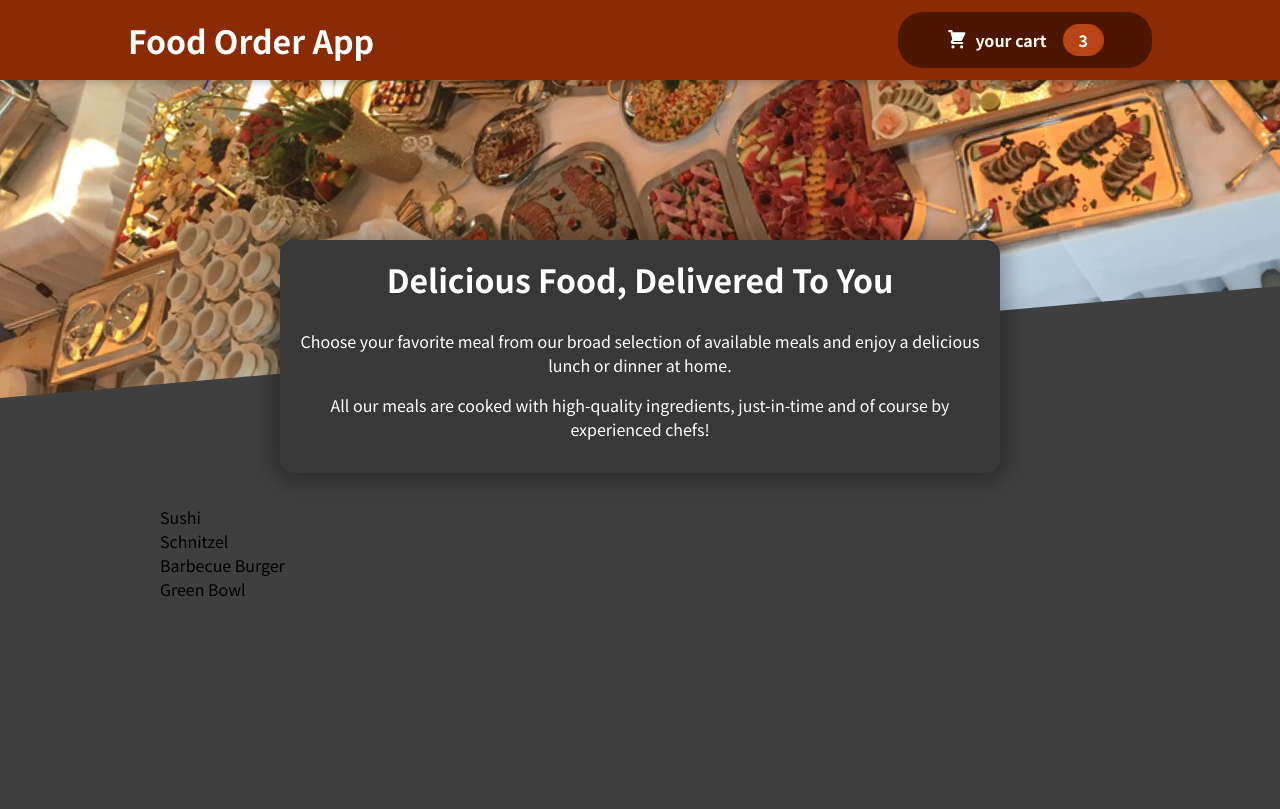
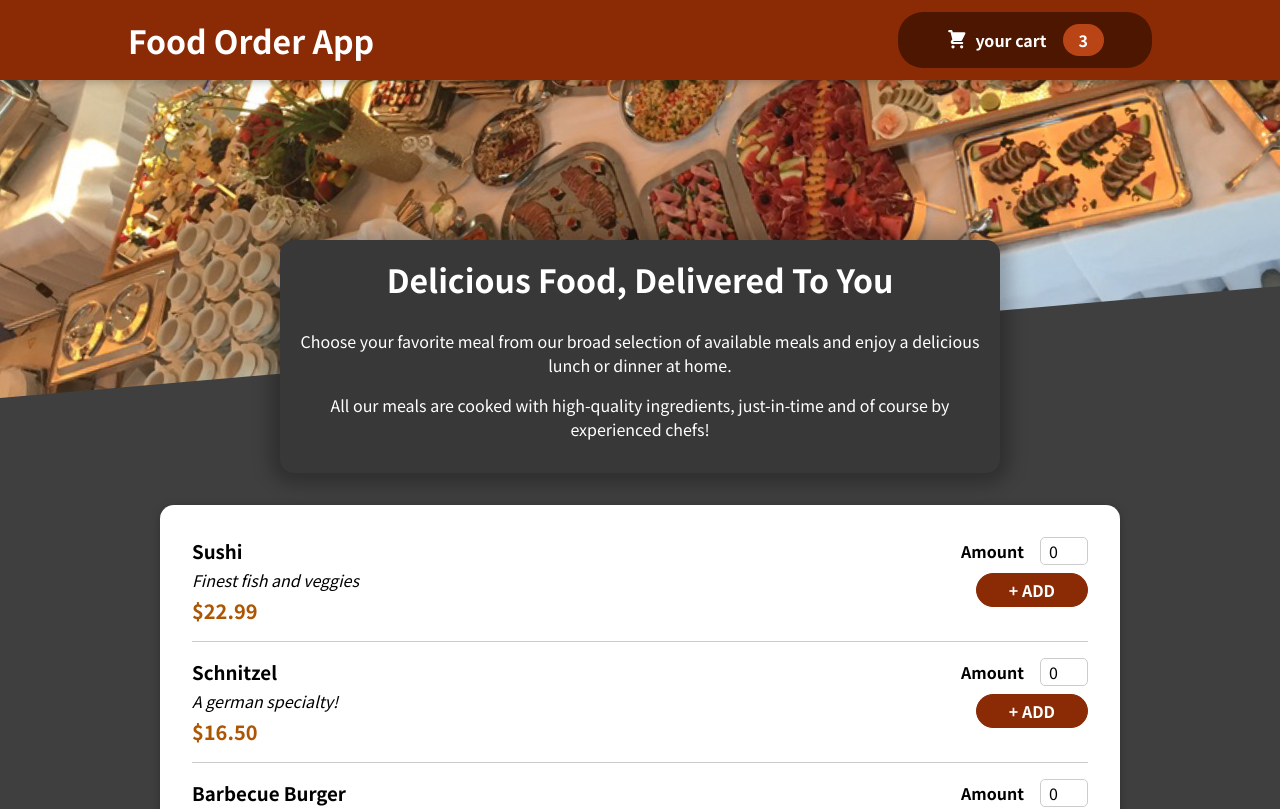
Before and after one commit to NinaCrnkovic/food-order-app, a React (Create React App) app: page / in a window 1280 px wide. Shown: the top 809 px of the page. Built offline with nearby package versions, Linux system fonts and the light colour scheme.

Commit message:
added Meals folder with components and css

```diff
--- a/src/App.js
+++ b/src/App.js
@@ -6,7 +6,10 @@ function App() {
   return (
     <React.Fragment>
       <Header/>
+      <main>
       <Meals/>
+      </main>
+
     </React.Fragment>
   );
 }
--- a/src/components/Meals/AvailableMeals.js
+++ b/src/components/Meals/AvailableMeals.js
@@ -1,43 +1,43 @@
-import classes from "./AvailableMeals.module.css"
+import Card from "../UI/Card";
+import MealItem from "./MealItem/MealItem";
+import classes from "./AvailableMeals.module.css";
 
-const DUMMY_MEALS = [
+const DummyMeals = [
   {
-      id: 'm1',
-      name: 'Sushi',
-      description: 'Finest fish and veggies',
+    id: "m1",
+    name: "Sushi",
+    description: "Finest fish and veggies",
     price: 22.99,
   },
   {
-      id: 'm2',
-      name: 'Schnitzel',
-      description: 'A german specialty!',
+    id: "m2",
+    name: "Schnitzel",
+    description: "A german specialty!",
     price: 16.5,
   },
   {
-      id: 'm3',
-      name: 'Barbecue Burger',
-      description: 'American, raw, meaty',
+    id: "m3",
+    name: "Barbecue Burger",
+    description: "American, raw, meaty",
     price: 12.99,
   },
   {
-      id: 'm4',
-      name: 'Green Bowl',
-      description: 'Healthy...and green...',
+    id: "m4",
+    name: "Green Bowl",
+    description: "Healthy...and green...",
     price: 18.99,
   },
 ];
 
-const AvailableMeals =()=>{
-    const mealList = DUMMY_MEALS.map( meal => <li>{meal.name}</li>
-
+const AvailableMeals = () => {
+    const mealList = DummyMeals.map((meal) => <MealItem key={meal.id} {...meal} />);
+  return (
+    <section className={classes.meals}>
+      <Card>
+        <ul>{mealList}</ul>
+      </Card>
+    </section>
   );
-    return <section className={classes.meals}>
-        <ul>
-            {mealList}
-        </ul>
-    </section>
-
-
 };
 
 export default AvailableMeals;
--- /dev/null
+++ b/src/components/Meals/MealItem/MealItem.js
@@ -0,0 +1,19 @@
+import classes from "./MealItem.module.css"
+import MealItemForm from "./MealItemForm";
+
+const MealItem = (props)=>{
+    const price = `$${props.price.toFixed(2)}`;
+    return <li className={classes.meal}>
+        <div>
+            <h3>{props.name}</h3>
+            <div className={classes.description}>{props.description}</div>
+            <div className={classes.price}>{price}</div>
+
+        </div>
+        <div>
+            <MealItemForm/>
+        </div>
+    </li>
+};
+
+export default MealItem;
--- /dev/null
+++ b/src/components/Meals/MealItem/MealItem.module.css
@@ -0,0 +1,22 @@
+.meal {
+    display: flex;
+    justify-content: space-between;
+    margin: 1rem;
+    padding-bottom: 1rem;
+    border-bottom: 1px solid #ccc;
+  }
+
+  .meal h3 {
+    margin: 0 0 0.25rem 0;
+  }
+
+  .description {
+    font-style: italic;
+  }
+
+  .price {
+    margin-top: 0.25rem;
+    font-weight: bold;
+    color: #ad5502;
+    font-size: 1.25rem;
+  }
--- /dev/null
+++ b/src/components/Meals/MealItem/MealItemForm.js
@@ -0,0 +1,18 @@
+import Input from '../../UI/Input';
+import classes from './MealItemForm.module.css'
+
+const MealItemForm =(props)=>{
+
+    return <form className={classes.form}>
+        <Input label="Amount" input={{
+            id: 'amount',
+            type: 'number',
+            min: '0',
+            max: '10',
+            step: '1',
+            defaultValue: '0'
+        }}/>
+        <button>+ ADD</button>
+    </form>
+}
+export default MealItemForm;
--- /dev/null
+++ b/src/components/Meals/MealItem/MealItemForm.module.css
@@ -0,0 +1,20 @@
+.form {
+    text-align: right;
+  }
+
+  .form button {
+    font: inherit;
+    cursor: pointer;
+    background-color: #8a2b06;
+    border: 1px solid #8a2b06;
+    color: white;
+    padding: 0.25rem 2rem;
+    border-radius: 20px;
+    font-weight: bold;
+  }
+
+  .form button:hover,
+  .form button:active {
+    background-color: #641e03;
+    border-color: #641e03;
+  }
--- /dev/null
+++ b/src/components/UI/Card.js
@@ -0,0 +1,8 @@
+import classes from "./Card.module.css";
+
+const Card =(props)=>{
+    return <div className={classes.card}>{props.children}</div>
+
+};
+
+export default Card;
--- /dev/null
+++ b/src/components/UI/Card.module.css
@@ -0,0 +1,6 @@
+.card {
+    padding: 1rem;
+    box-shadow: 0 2px 8px rgba(0, 0, 0, 0.25);
+    border-radius: 14px;
+    background-color: white;
+  }
--- /dev/null
+++ b/src/components/UI/Input.js
@@ -0,0 +1,11 @@
+import classes from './Input.module.css'
+
+const Input = (props) =>{
+
+return (<div className={classes.input}>
+    <label htmlFor={props.input.id}>{props.label}</label>
+    <input id={props.input.id} {...props.input}></input>
+</div>);
+};
+
+export default Input;
--- /dev/null
+++ b/src/components/UI/Input.module.css
@@ -0,0 +1,18 @@
+.input {
+    display: flex;
+    align-items: center;
+    margin-bottom: 0.5rem;
+  }
+
+  .input label {
+    font-weight: bold;
+    margin-right: 1rem;
+  }
+
+  .input input {
+    width: 3rem;
+    border-radius: 5px;
+    border: 1px solid #ccc;
+    font: inherit;
+    padding-left: 0.5rem;
+  }
```
Lines whose indentation alone changed are shown as unchanged.
